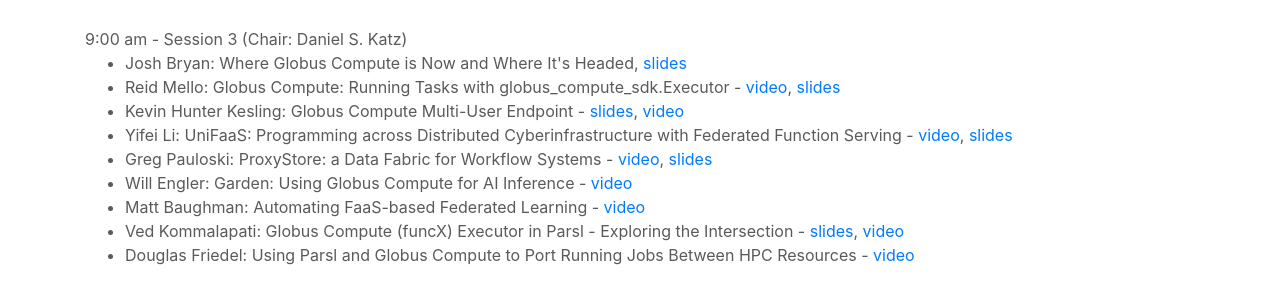
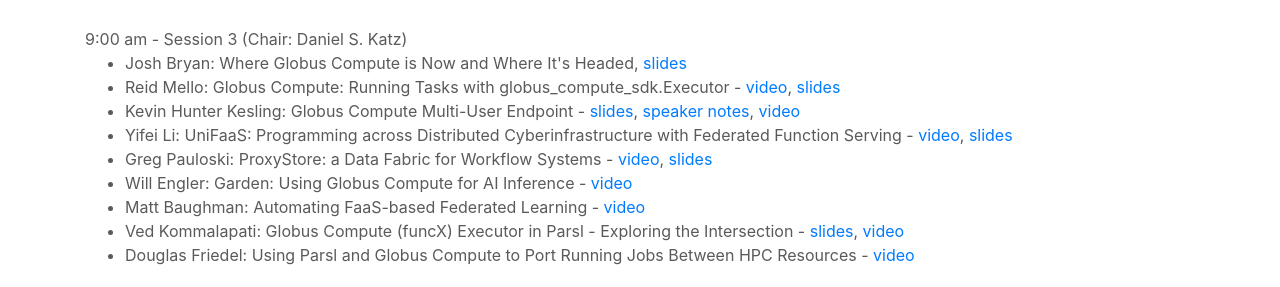
Before and after one commit to Parsl/parsl.github.io, a Jekyll site: the page built from parslfest/parslfest2023.html, in a window 1280 px wide and 900 px high, scrolled down 1778 px. Shown: the part 159-446 px from the top of the window. Built offline with Jekyll 4.4.1, drawn with Linux system fonts in a browser that asks for light colours.

Commit message:
Update links for Kevin's slides

```diff
--- a/parslfest/parslfest2023.html
+++ b/parslfest/parslfest2023.html
@@ -96,7 +96,7 @@
       <ul>
 	     	<li>Josh Bryan: Where Globus Compute is Now and Where It's Headed, <a href="2023/bryan-globuscompute.pdf" target="_blank">slides</a></li>
 		<li>Reid Mello: Globus Compute: Running Tasks with globus_compute_sdk.Executor - <a href="https://youtu.be/GrC5Iqep9WE">video</a>, <a href="2023/mello-gcexecutor.pdf" target="_blank">slides</a></li>
-     		<li>Kevin Hunter Kesling: Globus Compute Multi-User Endpoint - <a href="2023/khk-multiuser.pdf">slides</a>, <a href="https://youtu.be/Se6eZSSNFtk">video</a></li>
+     		<li>Kevin Hunter Kesling: Globus Compute Multi-User Endpoint - <a href="2023/khk-multiuser.pdf">slides</a>, <a href="2023/khk-multiuser-speaker-notes.pdf">speaker notes</a>, <a href="https://youtu.be/Se6eZSSNFtk">video</a></li>
 		<li>Yifei Li: UniFaaS: Programming across Distributed Cyberinfrastructure with Federated Function Serving - <a href="https://youtu.be/Sqrnt90Zka4">video</a>, <a href="2023/li-unifaas.pdf" target="_blank">slides</a></li>
 	      	<li>Greg Pauloski: ProxyStore: a Data Fabric for Workflow Systems - <a href="https://youtu.be/49-MDZ0h8RE">video</a>, <a href="2023/pauloski-proxystore.pdf" target="_blank">slides</a></li>
 		<li>Will Engler: Garden: Using Globus Compute for AI Inference - <a href="https://youtu.be/Mta5kvu4boQ">video</a></li>
```
Also changed, not shown: 1 other file.
